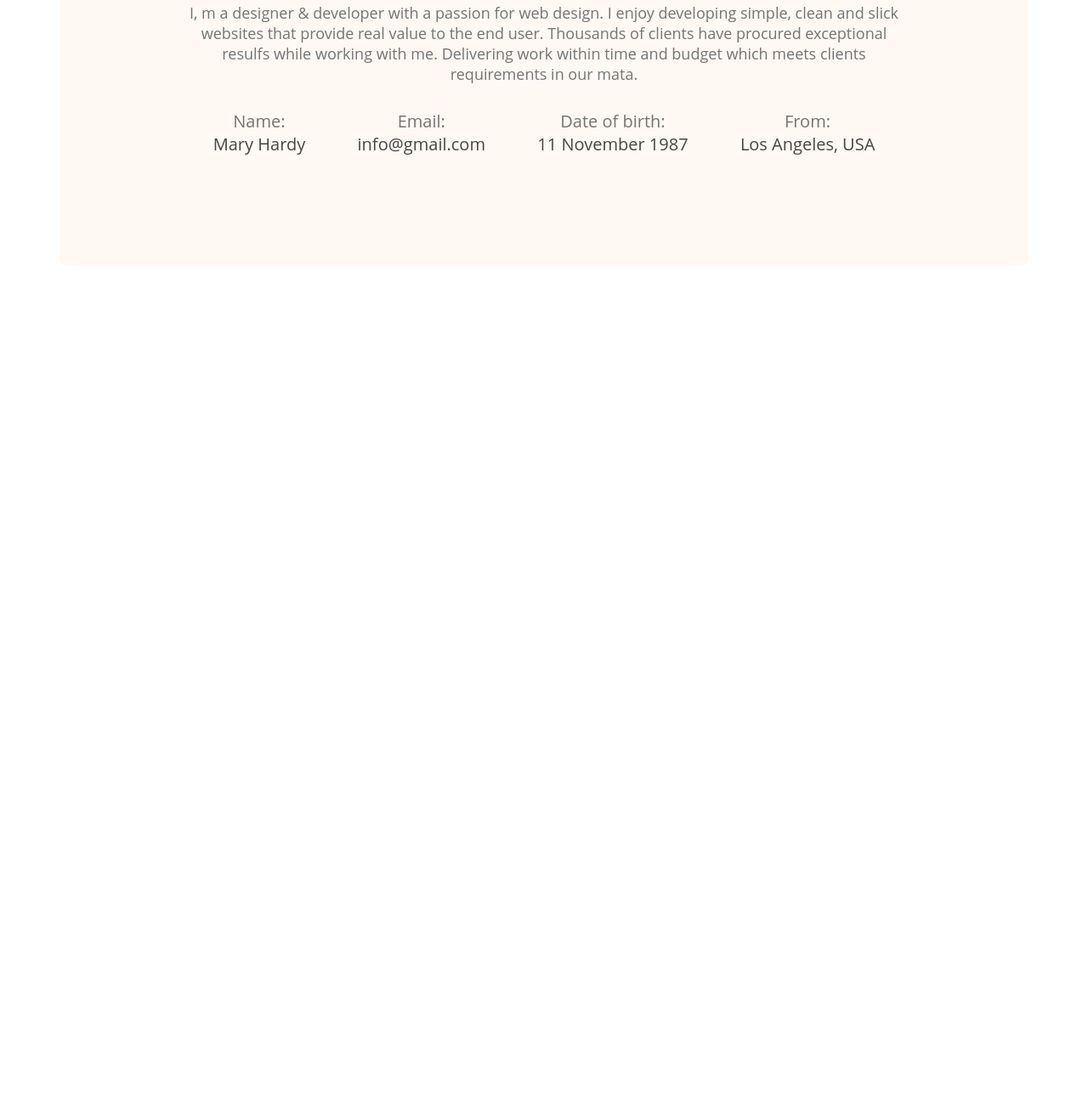
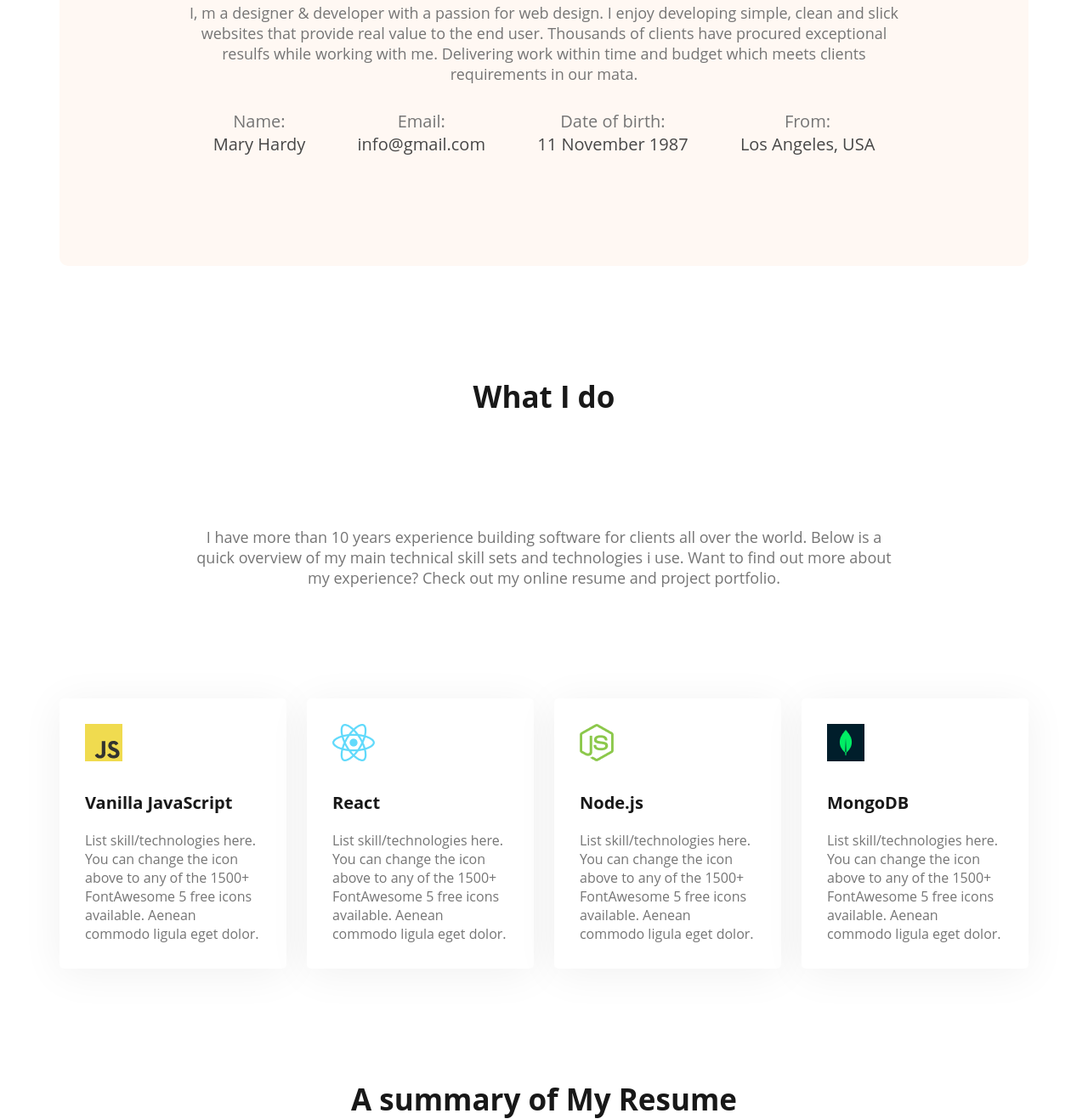
Before and after one commit to tanipa1/Developer_Portfolio, a plain HTML site: page index.html in a window 1280 px wide. Shown: the part 1176-2493 px from the top of the page at 85% size. Before the commit the page ends 1489 px from the top, so only its background shows below. Drawn offline with Linux system fonts and the light colour scheme.

Commit message:
About & Do

```diff
--- a/index.html
+++ b/index.html
@@ -52,6 +52,39 @@
                 </div>
             </div>
         </section>
+
+        <!-- What i do section -->
+        <section class="i-do">
+            <h3 class="s-do">What I do</h3>
+            <p class="s2-des">I have more than 10 years experience building software for clients all over the world. Below is a quick overview of my main technical skill sets and technologies i use. Want to find out more about my experience? Check out my online resume and project portfolio.</p>
+            <div class="skills-con">
+                <div class="skill">
+                    <img src="images/icons/js.png" alt="">
+                    <p class="skill-title">Vanilla JavaScript</p>
+                    <p class="skil-des">List skill/technologies here. You can change the icon above to any of the 1500+ FontAwesome 5 free icons available. Aenean commodo ligula eget dolor.</p>
+                </div>
+                <div class="skill">
+                    <img src="images/icons/react.png" alt="">
+                    <p class="skill-title">React</p>
+                    <p class="skil-des">List skill/technologies here. You can change the icon above to any of the 1500+ FontAwesome 5 free icons available. Aenean commodo ligula eget dolor.</p>
+                </div>
+                <div class="skill">
+                    <img src="images/icons/nodejs.png" alt="">
+                    <p class="skill-title">Node.js</p>
+                    <p class="skil-des">List skill/technologies here. You can change the icon above to any of the 1500+ FontAwesome 5 free icons available. Aenean commodo ligula eget dolor.</p>
+                </div>
+                <div class="skill">
+                    <img src="images/icons/mongo.png" alt="">
+                    <p class="skill-title">MongoDB</p>
+                    <p class="skil-des">List skill/technologies here. You can change the icon above to any of the 1500+ FontAwesome 5 free icons available. Aenean commodo ligula eget dolor.</p>
+                </div>
+            </div>
+        </section>
+
+        <!-- Resume Section -->
+        <section class="resume">
+            <h3 class="h-resume">A summary of My Resume</h3>
+        </section>
     </main>
 </body>
 </html>
--- a/styles/portfolio.css
+++ b/styles/portfolio.css
@@ -133,7 +133,7 @@ main {
 .info-title {
     font-weight: 400;
     font-size: 20px;
-    color:#757575;
+    color: #757575;
 }
 
 .info-des {
@@ -141,3 +141,61 @@ main {
     font-size: 20px;
     color: #474747;
 }
+
+/* What I do */
+.i-do {
+    margin-top: 130px;
+    text-align: center;
+}
+
+.s-do {
+    text-align: center;
+    font-weight: 700;
+    font-size: 35px;
+    color: #181818;
+}
+
+.s2-des {
+    font-weight: 400;
+    font-size: 18px;
+    color: #757575;
+    margin-top: 30;
+    margin-bottom: 50;
+    padding: 130px 150px;
+
+}
+
+.skills-con {
+    display: flex;
+    gap: 24px;
+    text-align: left;
+    margin-bottom: 130px;
+}
+
+.skill-title {
+    font-weight: 700;
+    font-size: 20px;
+    color: #181818;
+    margin-bottom: 20px;
+    margin-top: 30px;
+}
+
+.skil-des {
+    color: #757575;
+    font-size: 16px;
+}
+
+.skill {
+    background: #FFFFFF;
+    box-shadow: 0px 6px 50px rgba(0, 0, 0, 0.06);
+    border-radius: 5px;
+    padding: 30px;
+
+}
+/* Resume section style */
+.h-resume{
+    text-align: center;
+    font-weight: 700;
+    font-size: 35px;
+    color: #181818;
+}
```
